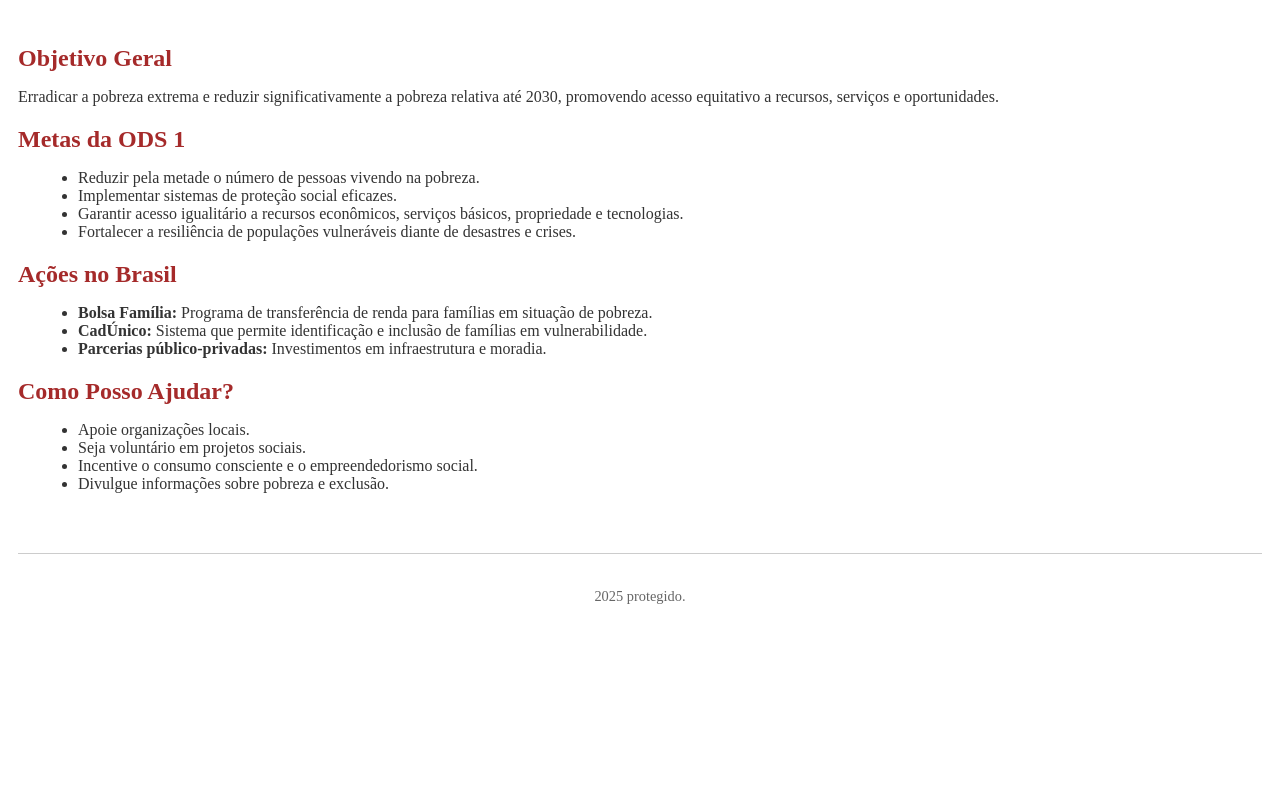
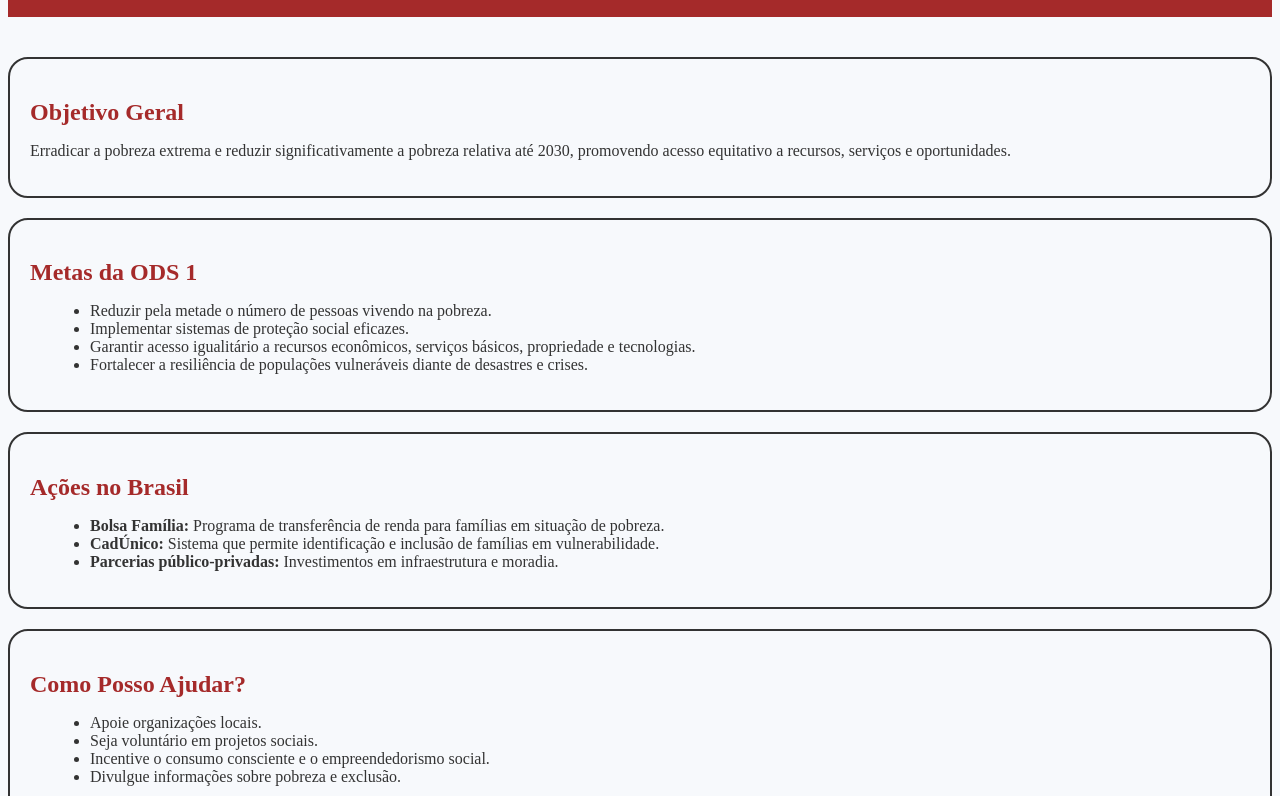
Before and after one commit to MatheusALR441/ODS, a plain HTML site: page ods1.html in a window 1280 px wide. Shown: the part 107-903 px from the top of the page. Before the commit the page ends 800 px from the top, so only its background shows below. Drawn offline with Linux system fonts and the light colour scheme.

Commit message:
ODS 1 - Lucas e Matheus.

```diff
--- a/ods1.css
+++ b/ods1.css
@@ -1,10 +1,12 @@
 
 
 body {
-  font-family:Georgia, 'Times New Roman', Times, serif
+  font-family: 'Times New Roman', Times, serif;
   background-color: #f7f9fc;
   color: #333;
   padding: 10px
+  margin: 0px;
+
 }
 
 /* Cabeçalho */
@@ -12,7 +14,11 @@ header {
   background-color: brown;
   color: #fff;
   text-align: center;
-  margin-bottom: 60px;
+  margin-bottom: 40px;
+  padding: 10px;
+  padding-bottom: 5px;
+  margin 0;
+
 }
 
 header h1 {
@@ -38,11 +44,50 @@ ul {
 
 /* Rodapé */
 footer {
-  margin-top: 60px;
-  padding-top: 20px;
-  border-top: 1px solid #ccc;
-  text-align: center;
+  margin-top: 0.05px;
+  padding-top: 0.05px;
+  border-top: 0.5px solid #ccc;
+  text-align: left;
   font-size: 0.9em;
-  color: #666;
+
 
 }
+
+.objetivo-geral{
+
+  border: 2px solid;
+  padding: 20px;
+  margin: 20px 0;
+  border-radius: 20px;
+}
+
+.metas{
+
+  border: 2px solid;
+  padding: 20px;
+  margin: 20px 0;
+  border-radius: 20px;
+}
+
+.acoes{
+
+  border: 2px solid;
+  padding: 20px;
+  margin: 20px 0;
+  border-radius: 20px;
+}
+
+.ajuda{
+
+  border: 2px solid;
+  padding: 20px;
+  margin: 20px 0;
+  border-radius: 20px;
+}
+
+.apoio {
+
+  width: 80px;
+  margin-left: 600px;
+  display: block;
+}
--- a/ods1.html
+++ b/ods1.html
@@ -12,12 +12,12 @@
     <h1>ODS 1 - Erradicação da Pobreza</h1>
   </header>
 
-  <section>
+  <section class="objetivo-geral">
     <h2>Objetivo Geral</h2>
     <p>Erradicar a pobreza extrema e reduzir significativamente a pobreza relativa até 2030, promovendo acesso equitativo a recursos, serviços e oportunidades.</p>
   </section>
 
-  <section>
+  <section class="metas">
     <h2>Metas da ODS 1</h2>
     <ul>
       <li>Reduzir pela metade o número de pessoas vivendo na pobreza.</li>
@@ -30,7 +30,7 @@
 
   </section>
 
-  <section>
+  <section class="acoes">
     <h2>Ações no Brasil</h2>
     <ul>
       <li><strong>Bolsa Família:</strong> Programa de transferência de renda para famílias em situação de pobreza.</li>
@@ -39,19 +39,20 @@
     </ul>
   </section>
 
-  <section>
+  <section class="ajuda">
     <h2>Como Posso Ajudar?</h2>
     <ul>
+
       <li>Apoie organizações locais.</li>
       <li>Seja voluntário em projetos sociais.</li>
       <li>Incentive o consumo consciente e o empreendedorismo social.</li>
       <li>Divulgue informações sobre pobreza e exclusão.</li>
-    </ul>
+    </ul><img class="apoio" src="https://cdn-icons-png.flaticon.com/512/3208/3208282.png" alt="">
   </section>
 
 
   <footer>
-    <p>2025 protegido.</p>
+    <p>© 2025 todos os direitos reservado.</p>
   </footer>
 
 </body>
```
